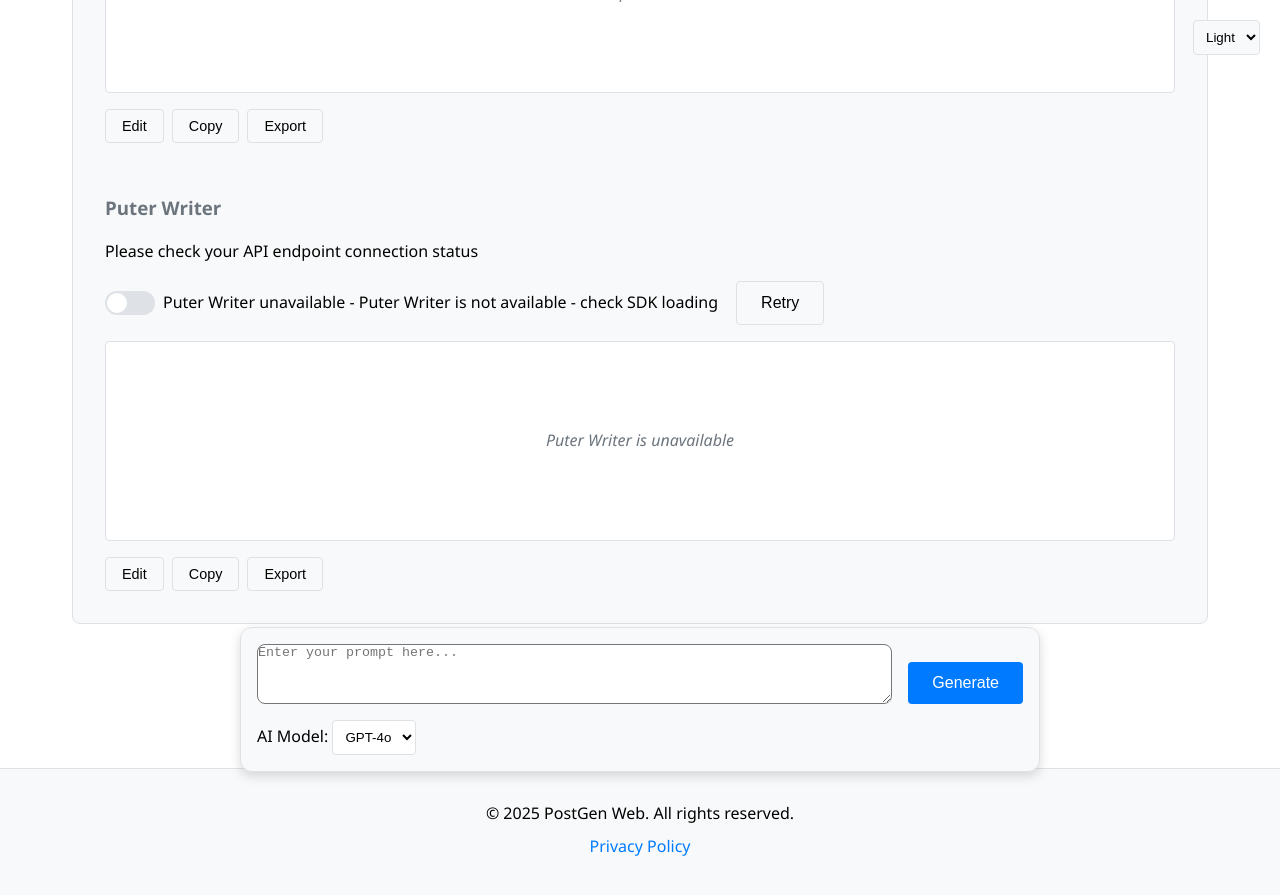
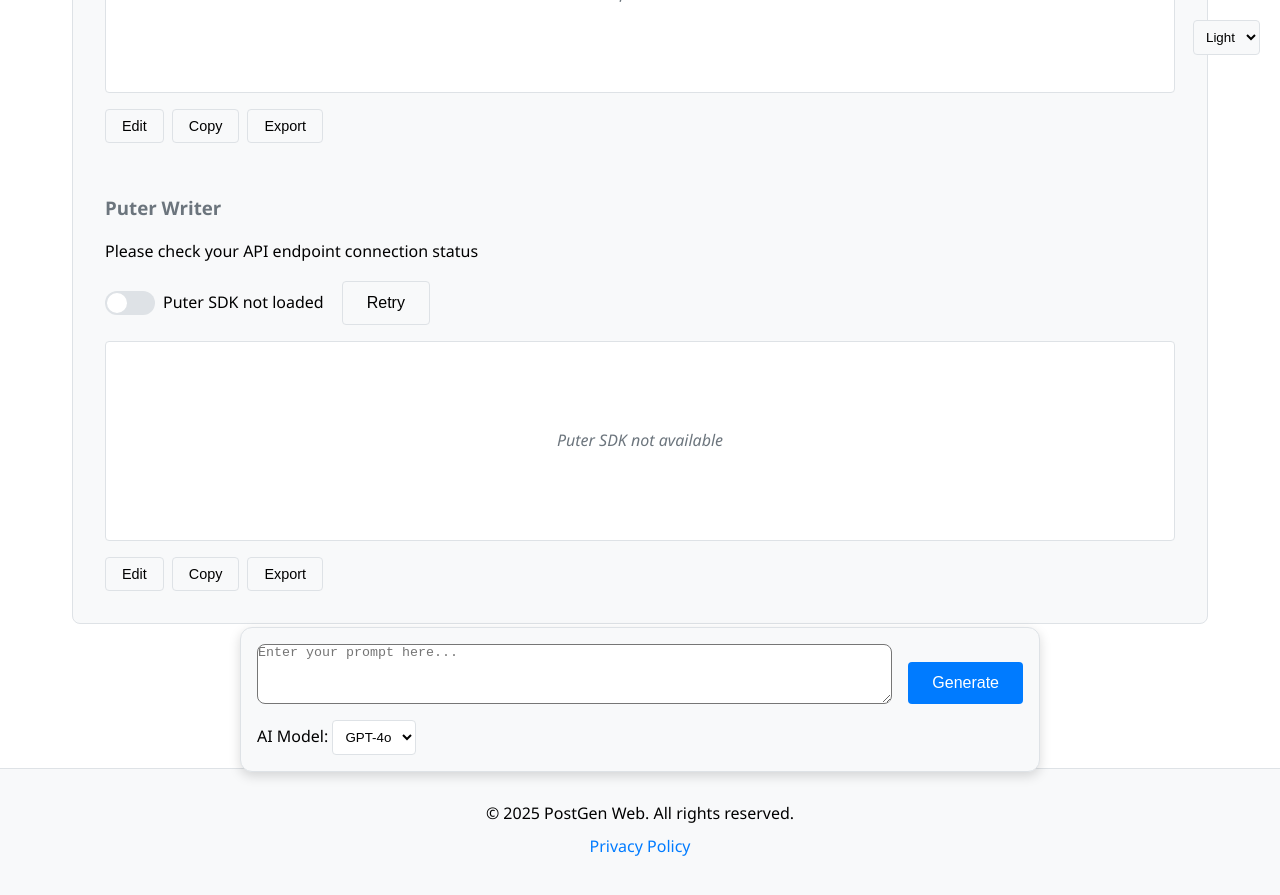
Before and after one commit to maiChuong/cmpro-postgen, a Jekyll site: the page built from postgen_web/index.md, in a window 1280 px wide and 900 px high, scrolled down 1983 px. Shown: the top 895 px of the window. Built offline with Jekyll 4.4.1, drawn with Linux system fonts in a browser that asks for light colours; some of the changed lines change nothing that is shown.

Commit message:
Update puter access.

```diff
--- a/postgen_web/assets/js/main.js
+++ b/postgen_web/assets/js/main.js
@@ -177,42 +177,33 @@
     const status = document.getElementById('puterStatus');
     const display = document.getElementById('puterContentDisplay');
 
-    if (!toggle || !status) return;
+    if (!toggle || !status || !display) return;
 
+    if (typeof puter === 'undefined' || !puter.ai || !puter.ai.chat) {
+        toggle.classList.remove('active');
+        status.textContent = 'Puter SDK not loaded';
+        display.innerHTML = '<em>Puter SDK not available</em>';
+        display.classList.add('empty');
+        return;
+    }
+
+    status.textContent = 'Checking Puter connection...';
     try {
-        if (window.puterIntegration) {
-            const puterStatus = await window.puterIntegration.getStatus();
-
-            if (puterStatus.status === 'connected') {
+        // A simple, low-cost call to check connectivity and permissions.
+        await puter.ai.chat("Hi", { model: "gpt-4.1-nano" });
         toggle.classList.add('active');
         status.textContent = 'Puter Writer ready (JS SDK)';
-                if (display) {
         display.innerHTML = '<strong>Puter Writer is ready for your prompt</strong>';
         display.classList.remove('empty');
-                }
-            } else {
-                toggle.classList.remove('active');
-                status.textContent = 'Puter Writer unavailable - ' + puterStatus.message;
-                if (display) {
-                    display.innerHTML = '<em>Puter Writer is unavailable</em>';
-                    display.classList.add('empty');
-                }
-            }
-        } else {
-            toggle.classList.remove('active');
-            status.textContent = 'Puter SDK not loaded';
-            if (display) {
-                display.innerHTML = '<em>Puter SDK not available</em>';
-                display.classList.add('empty');
-            }
-        }
     } catch (error) {
         console.error('Error checking Puter service:', error);
         toggle.classList.remove('active');
-        status.textContent = 'Puter Writer error';
-        if (display) {
-            display.innerHTML = '<em>Puter Writer error</em>';
+        display.innerHTML = '<em>Puter Writer is unavailable</em>';
         display.classList.add('empty');
+        if (error && error.code === 'forbidden') {
+            status.textContent = 'Permission denied. Please log in to Puter.';
+        } else {
+            status.textContent = `Puter Writer error: ${error.message}`;
         }
     }
 }
@@ -282,25 +273,27 @@
     display.classList.remove('empty');
 
     try {
-        if (!window.puterIntegration) {
-            throw new Error('Puter SDK not initialized');
+        if (typeof puter === 'undefined' || !puter.ai || !puter.ai.chat) {
+            throw new Error('Puter SDK is not available. Please check the connection.');
         }
 
-        console.log('Generating content with Puter.js SDK...');
+        console.log(`Generating content with Puter.js SDK (model: ${model})...`);
 
-        const result = await window.puterIntegration.generateContent(prompt, model);
+        const response = await puter.ai.chat(prompt, { model });
 
-        if (result.success) {
-            display.innerHTML = result.content;
+        // The response from puter.ai.chat is the content string itself.
+        display.innerHTML = response;
         console.log('Content generated successfully with Puter.js SDK');
-        } else {
-            display.innerHTML = `Puter AI error: ${result.message}`;
-            console.error('Puter SDK error:', result.message);
-        }
 
     } catch (error) {
+        console.error('Puter SDK error:', error);
+        if (error && error.code === 'forbidden') {
+            display.innerHTML = 'Puter AI error: Permission denied. Please ensure you are logged into your Puter account and have granted the app necessary permissions.';
+        } else if (error.message.includes('Puter SDK is not available')) {
+            display.innerHTML = `Puter AI error: ${error.message}`;
+        } else {
             display.innerHTML = `Puter AI connection error: ${error.message}`;
-        console.error('Puter SDK error:', error);
+        }
     }
 }
 
--- a/postgen_web/assets/js/puter-integration.js
+++ b/postgen_web/assets/js/puter-integration.js
@@ -104,6 +104,12 @@
 
         } catch (error) {
             console.error('Puter connection test error:', error);
+            if (error && error.code === 'forbidden') {
+                return {
+                    success: false,
+                    message: 'Permission denied. Please ensure you are logged into your Puter account.'
+                };
+            }
             return {
                 success: false,
                 message: `Connection error: ${error.message || 'Unknown error'}`
@@ -159,6 +165,12 @@
 
         } catch (error) {
             console.error('Puter content generation error:', error);
+            if (error && error.code === 'forbidden') {
+                return {
+                    success: false,
+                    message: 'Permission denied. Please ensure you are logged into your Puter account and have granted the app necessary permissions.'
+                };
+            }
             return {
                 success: false,
                 message: `${error.message || 'Unknown error'}`
--- a/postgen_web/index.md
+++ b/postgen_web/index.md
@@ -127,6 +127,9 @@
     </section>
 </div>
 
+<!-- Load Puter.js SDK -->
+<script src="https://js.puter.com/v2/"></script>
+
 <!-- Floating Prompt Container -->
 <div class="prompt-container">
     <div class="prompt-input">
```
Lines whose indentation alone changed are shown as unchanged.
